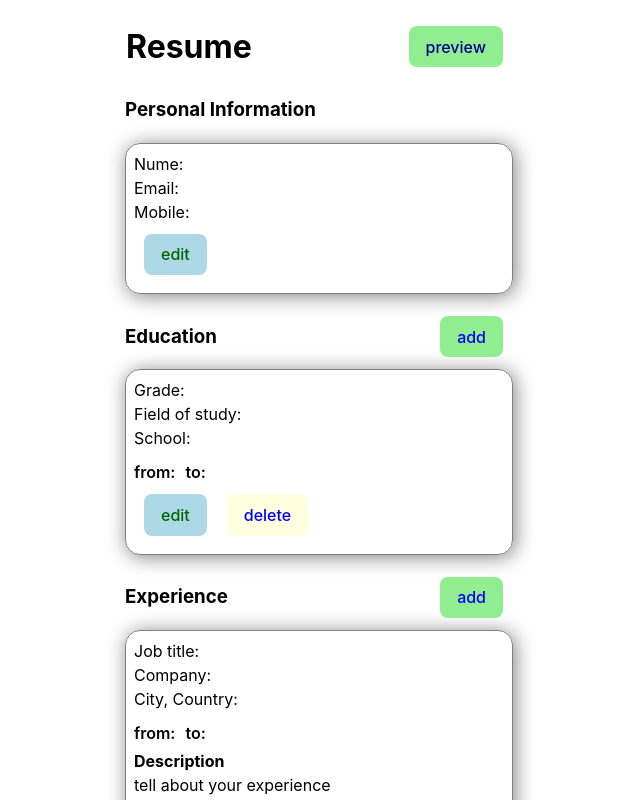
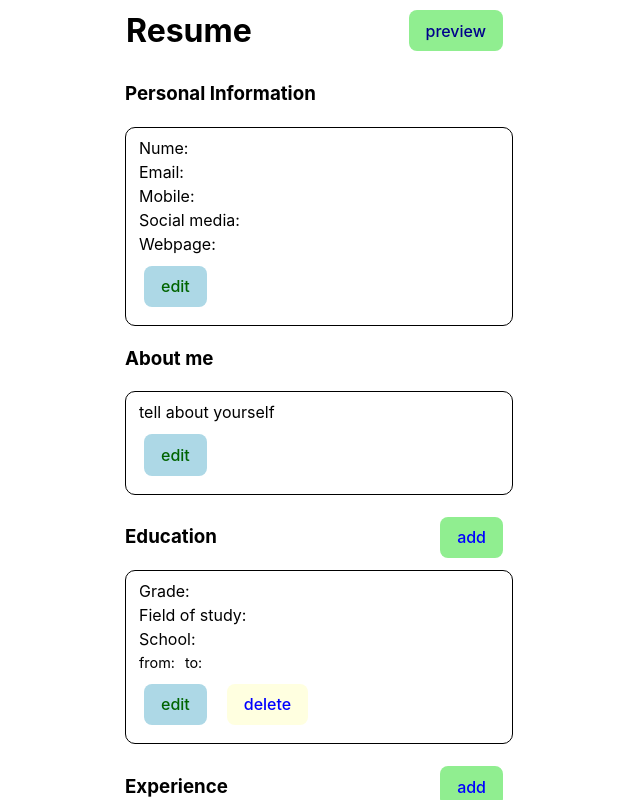
Before and after one commit to petredemi/cv-app, a React (Vite) app: page / in a window 1280 px wide. Shown: the top 800 px of the page, without its empty margins (321-961 px from the left). Built offline with nearby package versions, Linux system fonts and the light colour scheme.

Commit message:
added aboutme component and made some style ajustments

```diff
--- a/src/App.css
+++ b/src/App.css
@@ -1,13 +1,12 @@
 #root {
-  max-width: 1200px;
-  margin: 0 auto;
-  padding: 1rem;
+  max-width: 600px;
+  margin: auto;
   text-align: start;
 
 }
 @media(max-width: 450px) {
   #root{
-    max-width: 380px;
+    max-width: 550px;
   }
 
 }
--- a/src/App.jsx
+++ b/src/App.jsx
@@ -4,6 +4,7 @@ import {useState} from 'react'
 import {Personalinfo} from './personalinfo.jsx'
 import {Education} from './education.jsx'
 import {Experience} from './experience.jsx'
+import AboutMe from './aboutme.jsx'
 import './App.css'
 function Button({ color, background, preview, text, handleClick}){
   const btnStyle ={
@@ -54,18 +55,6 @@ function App(){
             setBtnview(false)}, 500)
       }
 
-        //setV('none')
-     //   setTimeout(() => {
-        //  window.print(), setV('block'), setView('block'),
-       //   setBtnview(false)}, 100)
-  //    }else{
-  //      setView('block')
-  //      setBtnview(false)
-  //      setV('block')
-  //      setText('preview')
-  //      setCancel()
-  //      console.log(btns)
-  //    }
   }
 
   console.log(view)
@@ -78,8 +67,10 @@ return (
             {cancel}
             <Button color = 'darkblue' background= 'lightgreen' preview={v} text= {text} handleClick={viewMode}/>
           </div>
+
         </div>
         <Personalinfo/>
+        <AboutMe preview={view}/>
         <Education view={view}/>
         <Experience  view={view}/>
     </>
--- /dev/null
+++ b/src/aboutme.jsx
@@ -0,0 +1,85 @@
+import React from 'react';
+import { useState} from 'react';
+import  styles from'./stylefiles/experience.module.css';
+
+
+
+function Button({ color, background, preview, text, handleClick, handelMouse}){
+    const btnStyle ={
+        color: color,
+        backgroundColor: background,
+        display: preview,
+    }
+    return(
+        <>
+        <button className='btn' style = {btnStyle} onClick={handleClick} onMouseOver={handelMouse}>{text}</button>
+        </>
+    )
+}
+function Description({text}){
+    return(
+        <div className={styles.desc} placeholder= 'tell about yourself'>{text}</div>
+    )
+}
+
+export default function AboutMe({preview}){
+
+    const [textarea, setTextarea] = useState( " tell about yourself")
+    const [edit, setEdit] = useState(false);
+    const [col, setCol] = useState('');
+    const [show, setShow] = useState('none');
+
+    function Edit(event){
+        event.preventDefault();
+            if(!edit){
+                console.log(edit)
+                setCol('lightgrey')
+                setShow('flex')
+                setEdit(true);
+            }else{
+                console.log(edit)
+                setCol('blue')
+                setShow('none')
+                setEdit(false)
+            }
+    }
+    function Save(event){
+        event.preventDefault();
+        if(edit){
+            setShow('none')
+            setEdit(false)
+        }else{
+            setShow('flex')
+            setEdit(true)
+        }
+    }
+    const handleChange = (event) => {
+        setTextarea(event.target.value)
+    }
+
+    function AboutForm(){
+        return(
+            <>
+                <form className='form'>
+                <h4>Description:</h4>
+                    <textarea placeholder='tell about yourself' onChange={handleChange} id='txt'/>
+                    <button itemID='save' type='submit' onClick={Save}>Save</button>
+                </form>
+            </>
+        )
+    }
+
+    return(
+        <>
+        <h3>About me</h3>
+            <div className="basic" style={{display:show, backgroundColor: col}}>
+                {AboutForm()}
+        </div>
+        <div className="info">
+            <Description text={textarea}/>
+            <Button key='b' color= 'darkgreen' preview={preview} background='lightblue' text= 'edit'  handleClick={Edit}/>
+        </div>
+        </>
+
+    )
+}
--- a/src/experience.jsx
+++ b/src/experience.jsx
@@ -15,9 +15,10 @@ function Button({color, background, preview, text, btnClick}){
         </>
     )
 }
-function Description({text}){
+
+function Description({text, placeholder}){
     return(
-        <div className={styles.desc} placeholder= 'describe job'>{text}</div>
+        <div className={styles.desc} placeholder={placeholder}>{text}</div>
     )
 }
 
@@ -31,7 +32,7 @@ function Exp({btn, preview}){
     const [endyear, setEndyear] = useState('');
     const [edit, setEdit] = useState(false);
     const [show, setShow] = useState('none');
-    const [textarea, setTextarea] = useState( " tell about your experience")
+    const [textarea, setTextarea] = useState( "describe your job here")
 
     const field = ['Job title:',  'Company:', 'City, Country:']
     const months = ['Ianuary', 'February', 'March', 'April', 'May', 'Jun', 'July', 'August', 'September', 'October','November', 'December']
@@ -161,7 +162,7 @@ function Exp({btn, preview}){
                   </datalist>
               </label>
               <h4>Description:</h4>
-              <textarea value={textarea} placeholder='describe your job here' onChange={handleChange}/>
+              <textarea placeholder='describe your job here' onChange={handleChange} id='txt1'/>
             </form>
         </>
         )
@@ -194,7 +195,6 @@ function Experience({view}){
     const [add, setAdd] = useState(0);
     const [cards, setCards] = useState([])
     const [cardslenght, setcardsL] = useState(0)
-
     const delExp = (e) => {
         let inx = cards.findIndex(card => card.key == add)
         cards.splice(inx, 1);
--- a/src/index.css
+++ b/src/index.css
@@ -2,15 +2,12 @@
   font-family: Inter, system-ui, Avenir, Helvetica, Arial, sans-serif;
   line-height: 1.5;
   font-weight: 400;
-/*
-  color-scheme: light dark;
-  color: rgba(255, 255, 255, 0.87);
-  background-color: #242424;
-*/
   font-synthesis: none;
   text-rendering: optimizeLegibility;
   -webkit-font-smoothing: antialiased;
   -moz-osx-font-smoothing: grayscale;
+  max-width: 600px;
+  margin: auto;
 }
 
 body {
@@ -18,7 +15,7 @@ body {
   display: flex;
   place-items: start;
   min-width: 380px;
-  min-height: 100vh;
+  margin: 1px solid red;
 }
 button {
   border-radius: 8px;
@@ -33,6 +30,7 @@ button {
 button:hover {
   border-color: #646cff;
 }
+/*
 button:focus,
 button:focus-visible {
   outline: 4px auto -webkit-focus-ring-color;
--- a/src/personalinfo.jsx
+++ b/src/personalinfo.jsx
@@ -25,15 +25,19 @@ function Personalinfo({preview}){
     const [name, setName] = useState('');
     const [email, setEmail] = useState('')
     const [mobile, setMobile] = useState('')
+    const [web, setWeb] = useState('')
+    const [media, setMedia] = useState('')
     const [edit, setEdit] = useState(false);
     const [col, setCol] = useState('');
     const [show, setShow] = useState('none');
-    const field = ['Nume:  ', 'Email:  ', 'Mobile:']
+    const field = ['Nume:  ', 'Email:  ', 'Mobile:', 'Social media:', 'Webpage:']
 
     const personal = [
         {id: 1, inf: name, index: 0},
         {id: 2, inf: email, index: 1},
-        {id: 3, inf: mobile, index: 2}
+        {id: 3, inf: mobile, index: 2},
+        {id: 4, inf: media, index: 3},
+        {id: 5, inf: web, index: 4}
     ];
     function Edit(event){
         event.preventDefault();
@@ -59,38 +63,59 @@ function Personalinfo({preview}){
             setEdit(true)
         }
     }
+
     function Form(){
         return(
         <>
             <form className='form'>
-              <label>
+              <label className='label1'>
                  <h4>Nume: {''} </h4>
-                 <input type='text' style={{width: '240px'}}
+                 <input className='input1'
+                    type='text' style={{width: '240px'}}
                     name = 'name'
                     value={name}
                     onChange={(e) => {setName(e.target.value)}}
                   />
               </label>
-              <label>
+              <label className='label1'>
                  <h4>Email: {''} </h4>
-                 <input type='mail' style={{width: '240px'}}
+                 <input className='input1'
+                    type='mail'
                      name = 'email'
                      value={email}
                      onChange={(e) => {setEmail(e.target.value)}}
                   />
               </label>
-              <label>
+              <label className='label1'>
                  <h4>Mobile: {''}</h4>
-                 <input type='number' style={{width: '240px'}}
+                 <input className='input1'
+                     type='number'
                      name = 'email'
                      value={mobile}
                      onChange={(e) => {setMobile(e.target.value)}}
                   />
               </label>
+              <label className='label1'>
+                 <h4>Social media {''} </h4>
+                 <input className='input1'
+                     type='text'
+                     name = 'media'
+                     value={media}
+                     onChange={(e) => {setMedia(e.target.value)}}
+                  />
+              </label>
+              <label className='label1'>
+                 <h4>Webpage {''} </h4>
+                 <input className='input1'
+                     type='text'
+                     name = 'web'
+                     value={web}
+                     onChange={(e) => {setWeb(e.target.value)}}
+                  />
+              </label>
               <button itemID='save' type='submit' onClick={Save}>Save</button>
             </form>
         </>
-
             )
         }
     return (
--- a/src/stylefiles/education.module.css
+++ b/src/stylefiles/education.module.css
@@ -5,8 +5,8 @@
     color: rgb(33, 69, 160);
 }
 input{
-    max-width: 295px;
-    margin-left: 40px;
+    max-width: 195px;
+    margin-left: 30px;
     border-radius: 5px;
 }
 .education{
@@ -19,4 +19,5 @@ input{
 }
 .month{
     margin-top: 10px;
+    border: 1px solid red;
 }
--- a/src/stylefiles/experience.module.css
+++ b/src/stylefiles/experience.module.css
@@ -8,16 +8,20 @@ textarea{
     min-height: 100px;
 }
 .in{
-    font-size: 1.1rem;
+    font-size: 0.9rem;
     display: flex;
     width: fit-content;
     color: darkblue;
 }
 .desc{
     margin-top: 0px;
-    text-wrap: wrap;
     overflow-x:scroll;
     overflow-y: scroll;
-    max-width: 350px;
+    max-width: 550px;
     height: auto;
+    text-align: left;
+    margin-left: 5px;
 }
+#studydates{
+    max-width: 10px;
+}
--- a/src/stylefiles/general.css
+++ b/src/stylefiles/general.css
@@ -7,8 +7,8 @@
 }
 .basic{
     box-sizing: content-box;
-    background-color: whitesmoke;
-    width: fit-content;
+    background-color: aliceblue;
+    width: auto;
     text-align: left;
     display: flex;
     flex-direction: column;
@@ -18,25 +18,23 @@
     border: 1px solid green;
 }
 .in{
-    font-size: 1.1rem;
     display: flex;
     width: fit-content;
+    margin-left: 5px;
 }
 .inf{
     font-size: 1rem;
-    font-weight: 500;
-    margin-left: 20px;
-}
-.info > .in > .inf{
-    font-size: 1.1rem;
+    margin-left: 0px;
 }
 .index{
-    width: 130px;
+    width: 110px;
+    font-size: 1rem;
+    margin-right: 1px;
 }
 form{
     display: flex;
     flex-direction: column;
-    max-width: 420px;
+    max-width: 490px;
     padding: 10px;
     padding-left: 20px;
     padding-right: 20px;
@@ -44,6 +42,10 @@ form{
 h4{
     margin-top: 4px;
     margin-bottom: 0px;
+    font-size: 1rem;
+    font-weight: 500;
+    color: darkblue;
+    margin-left: 5px;
 }
 label{
     max-width: 400px;
@@ -52,10 +54,10 @@ label{
 
 }
 input{
-    margin-left: 40px;
+    margin-left: 10px;
     width: 350px;
-    height: 22px;
-    font-size: 1.1rem;
+    height: 20px;
+    font-size: 1rem;
     margin: 2px;
 }
 .month, .year{
@@ -72,6 +74,9 @@ input{
     width: 150px;
     font-size: 1.1rem;
 }
+textarea{
+    min-width: 340px;
+}
 button{
     margin: 10px;
     border: 2px solid black;
@@ -79,26 +84,26 @@ button{
     height: fit-content;
 }
 .info{
-    border: 1px solid grey;
-    box-shadow: 2px 2px 20px grey;
+    border: 1px solid rgb(0, 0, 0);
     min-width: 370px;
-    border-radius: 15px;
+    border-radius: 10px;
     padding: 8px;
     margin-bottom: 10px;
 
 }
 .info > div{
-    font-size: 1rem;
-    width: 350px;
+    width: auto;
     display: flex;
     justify-content: start;
+    max-width: 520px;
 
 }
 .date{
-    font-size: 1.1rem;
-    font-weight: 600;
+    font-size: 0.9rem;
+    font-weight: 400;
     width: 350px;
-    margin-top: 10px;
+    margin-top: 1px;
+    margin-left: 5px;
 }
 .date > div{
     margin-right: 10px ;
@@ -106,3 +111,9 @@ button{
 li{
     list-style: none;
 }
+.label1{
+    min-width: 340px;
+}
+.input1{
+    min-width: 250px;
+}
```
Also changed, not shown: src/education.jsx (+6 -7 lines). Lines whose indentation alone changed are shown as unchanged.
